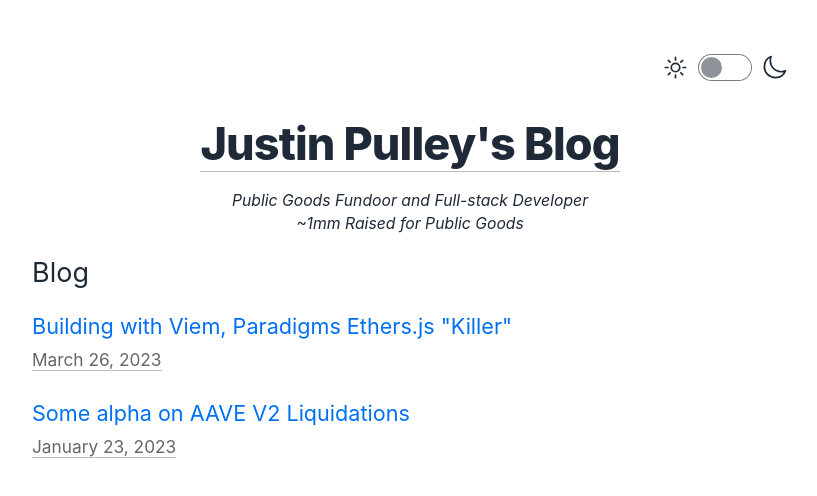
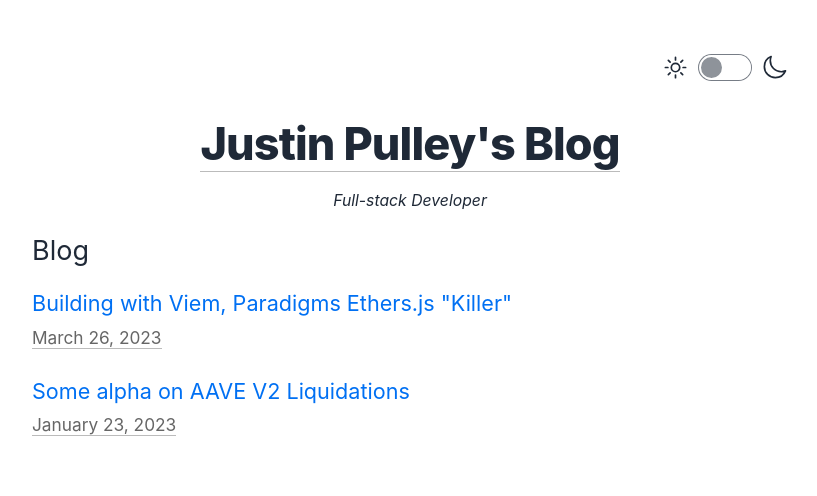
Before and after one commit to simplemachine92/blog, a Next.js app: page / in a window 1280 px wide. Shown: the top 496 px of the page, without its empty margins (230-1047 px from the left). Built offline with nearby package versions, Linux system fonts and the light colour scheme.

Commit message:
No I'm not lmao

```diff
--- a/pages/index.tsx
+++ b/pages/index.tsx
@@ -24,7 +24,7 @@ export default function Home({
 
       <section className={utilStyles.headingMd}>
         <p className="italic text-center divide-y text-sm">
-          Public Goods Fundoor and Full-stack Developer <br/> ~1mm Raised for Public Goods
+          Full-stack Developer
         </p>
       </section>
       <section className={`${utilStyles.headingMd} ${utilStyles.padding1px}`}>
```
